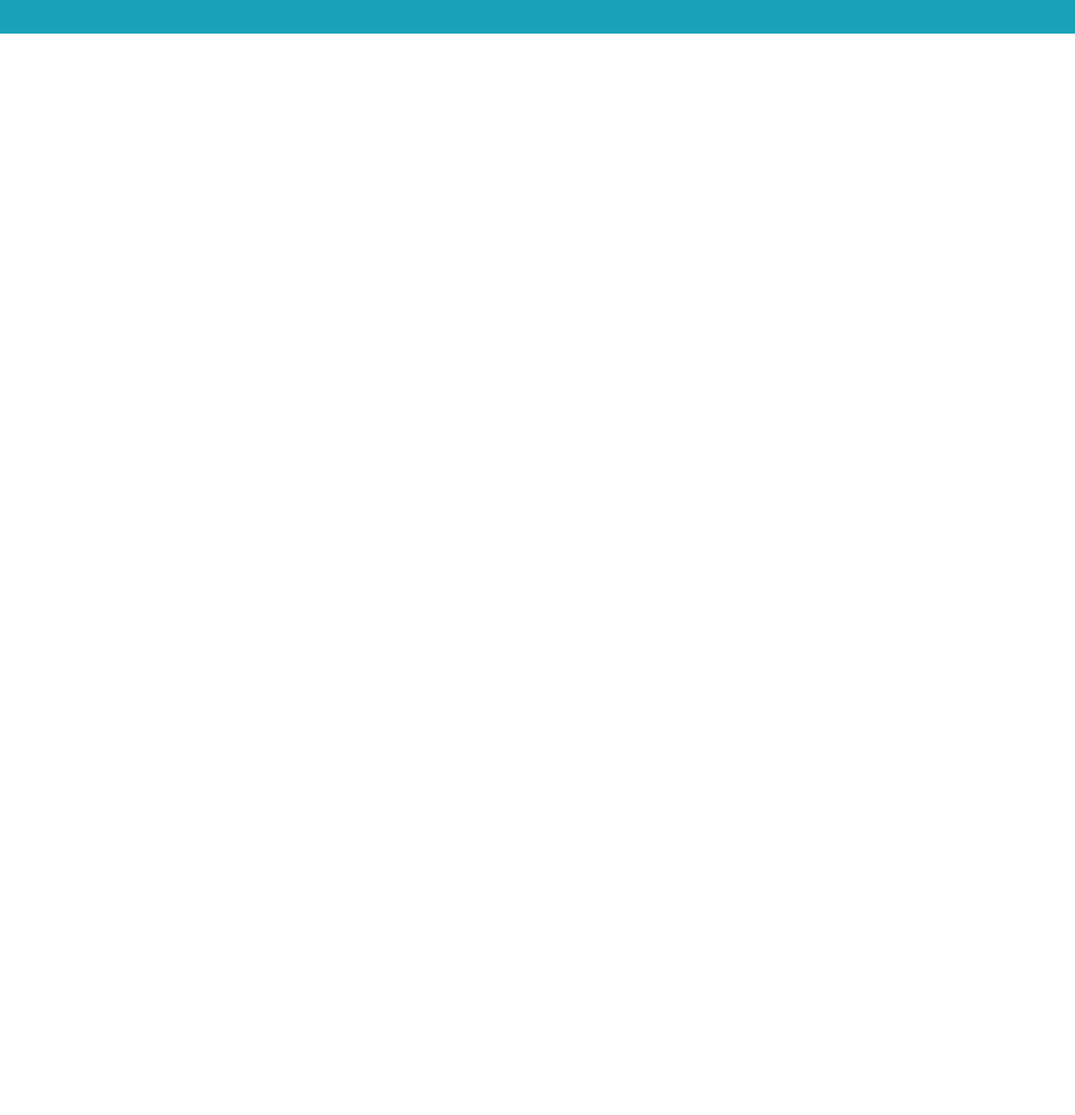
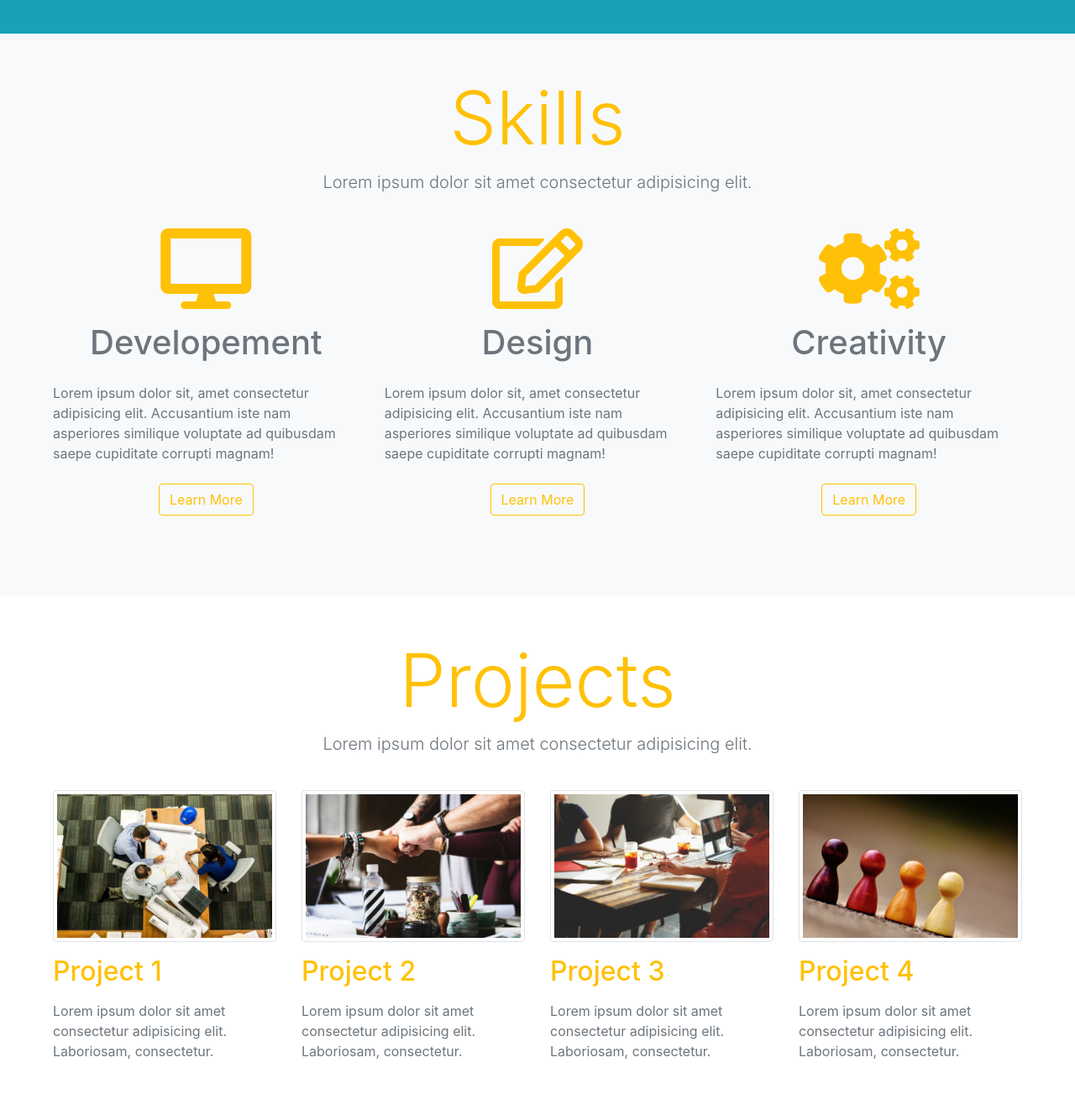
Before and after one commit to dnperera/company-website-layout, a plain HTML site: page index.html in a window 1280 px wide. Shown: the part 760-2088 px from the top of the page at 84% size. Before the commit the page ends 1016 px from the top, so only its background shows below. Drawn offline with nearby package versions, Linux system fonts and the light colour scheme.

Commit message:
add skills and projects sections

```diff
--- a/index.html
+++ b/index.html
@@ -68,7 +68,7 @@
     <div class="container-fluid">
       <div class="row bg-info justify-content-center align-items-center" style="height: 100vh">
         <div class="col-sm-10 text-center">
-          <h1 class="display-2 text-capitalize">
+          <h1 class="display-2 text-capitalize ">
             <span class="text-warning">Welcome New Startup</span>
             <span class="text-white font-weight-bold">Company</span>
           </h1>
@@ -83,15 +83,83 @@
     </div>
   </section>
   <!-- End Banner -->
-  <br>
-  <br>
-  <br>
-  <br>
-  <br>
-  <br>
-  <br>
-  <br>
-  <br>
+  <!-- Skills  -->
+  <section class="bg-light p-5">
+    <div class="container-fluid">
+      <!-- Title -->
+      <div class="row">
+        <div class="col text-center mb-4">
+          <h1 class="text-warning display-2">Skills</h1>
+          <p class="lead text-secondary">
+            Lorem ipsum dolor sit amet consectetur adipisicing elit.
+          </p>
+        </div>
+      </div>
+      <!-- End Title -->
+      <div class="row text-center">
+        <div class="col-lg-4 col-sm-10 mx-auto mb-5">
+          <i class="fas fa-desktop fa-6x text-warning mb-3"></i>
+          <h1 class="text-secondary">Developement</h1>
+          <p class="text-lg-left text-muted my-4">Lorem ipsum dolor sit, amet consectetur adipisicing elit. Accusantium iste nam asperiores similique voluptate ad
+            quibusdam saepe cupiditate corrupti magnam!</p>
+          <a href="#" class="btn btn-outline-warning">Learn More</a>
+        </div>
+        <div class="col-lg-4 col-sm-10 mx-auto mb-5">
+          <i class="far fa-edit fa-6x text-warning mb-3"></i>
+          <h1 class="text-secondary">Design</h1>
+          <p class="text-lg-left text-muted my-4">Lorem ipsum dolor sit, amet consectetur adipisicing elit. Accusantium iste nam asperiores similique voluptate ad
+            quibusdam saepe cupiditate corrupti magnam!</p>
+          <a href="#" class="btn btn-outline-warning">Learn More</a>
+        </div>
+        <div class="col-lg-4 col-sm-10 mx-auto">
+          <i class="fas fa-cogs fa-6x text-warning mb-3"></i>
+          <h1 class="text-secondary">Creativity</h1>
+          <p class="text-lg-left text-muted my-4">Lorem ipsum dolor sit, amet consectetur adipisicing elit. Accusantium iste nam asperiores similique voluptate ad
+            quibusdam saepe cupiditate corrupti magnam!</p>
+          <a href="#" class="btn btn-outline-warning">Learn More</a>
+        </div>
+      </div>
+    </div>
+  </section>
+  <!-- Skills End -->
+  <!-- Projects -->
+  <section class="p-5">
+    <div class="container-fluid">
+      <!-- Title -->
+      <div class="row">
+        <div class="col text-center mb-4">
+          <h1 class="text-warning display-2">Projects</h1>
+          <p class="lead text-secondary">
+            Lorem ipsum dolor sit amet consectetur adipisicing elit.
+          </p>
+        </div>
+      </div>
+      <!-- End Title -->
+      <div class="row">
+        <div class="col-lg-3 col-sm-6">
+          <img src="images/project1.jpg" class="img-thumbnail" alt="">
+          <h2 class="my-3 text-warning">Project 1</h2>
+          <p class="text-muted">Lorem ipsum dolor sit amet consectetur adipisicing elit. Laboriosam, consectetur.</p>
+        </div>
+        <div class="col-lg-3 col-sm-6">
+          <img src="images/project2.jpg" class="img-thumbnail" alt="">
+          <h2 class="my-3 text-warning">Project 2</h2>
+          <p class="text-muted">Lorem ipsum dolor sit amet consectetur adipisicing elit. Laboriosam, consectetur.</p>
+        </div>
+        <div class="col-lg-3 col-sm-6">
+          <img src="images/project3.jpg" class="img-thumbnail" alt="">
+          <h2 class="my-3 text-warning">Project 3</h2>
+          <p class="text-muted">Lorem ipsum dolor sit amet consectetur adipisicing elit. Laboriosam, consectetur.</p>
+        </div>
+        <div class="col-lg-3 col-sm-6">
+          <img src="images/project4.jpg" class="img-thumbnail" alt="">
+          <h2 class="my-3 text-warning">Project 4</h2>
+          <p class="text-muted">Lorem ipsum dolor sit amet consectetur adipisicing elit. Laboriosam, consectetur.</p>
+        </div>
+      </div>
+    </div>
+  </section>
+  <!-- End Projects -->
   <!-- Optional JavaScript -->
   <!-- jQuery first, then Popper.js, then Bootstrap JS -->
   <script src="https://code.jquery.com/jquery-3.2.1.slim.min.js" integrity="sha384-KJ3o2DKtIkvYIK3UENzmM7KCkRr/rE9/Qpg6aAZGJwFDMVNA/GpGFF93hXpG5KkN"
```
